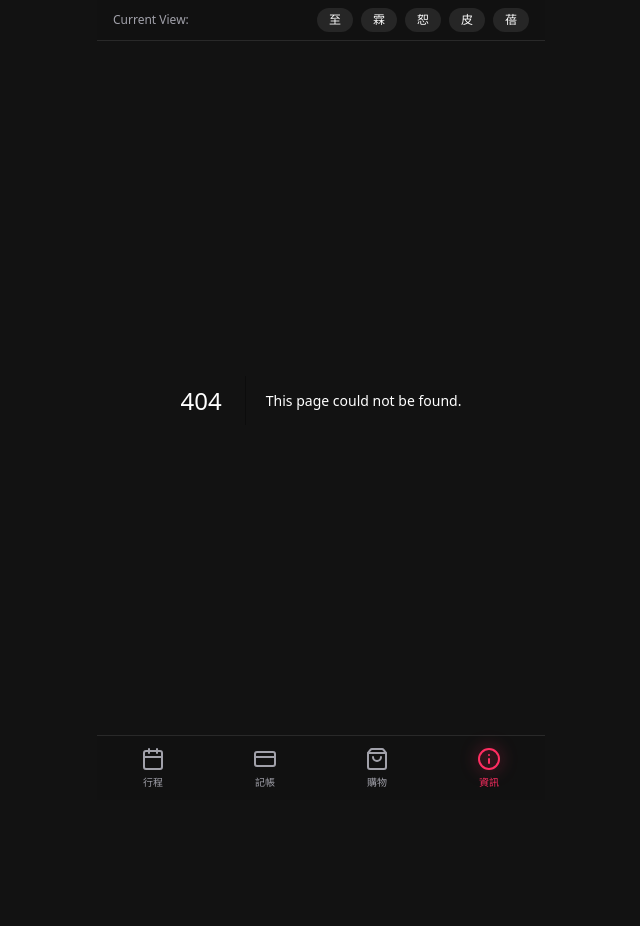
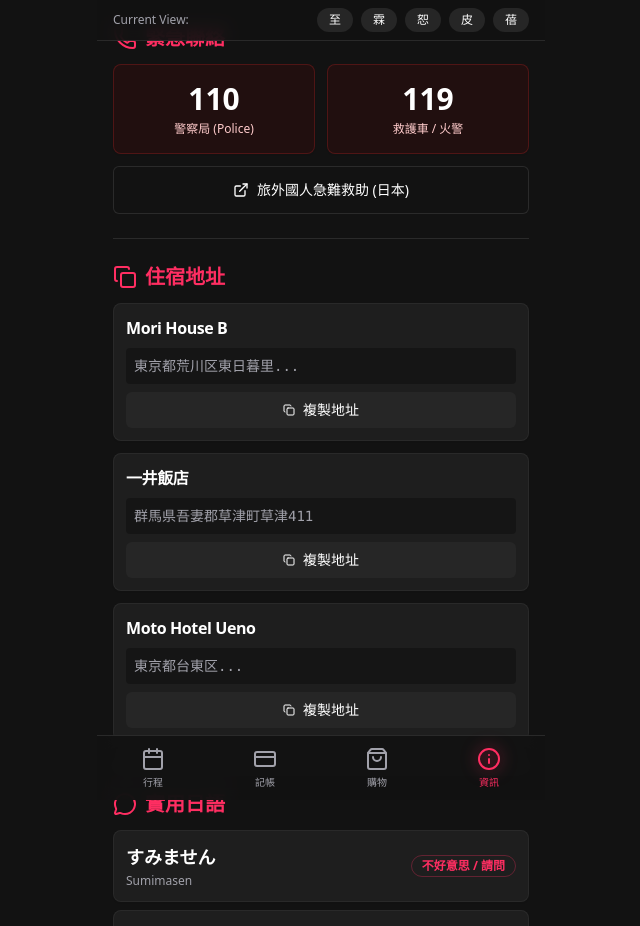
Before and after one commit to aazz0701/japan-tokyo-2026, a Next.js app: page /info in a window 1280 px wide. Before the commit this address had no page. Shown: the top 926 px of the page, without its empty margins (319-959 px from the left). Before the commit the page ends 880 px from the top, so only its background shows below. Built offline with nearby package versions, Linux system fonts and the light colour scheme.

Commit message:
feat: 新增資訊頁面，包含緊急聯絡方式、住宿地址與實用日語

```diff
--- /dev/null
+++ b/app/info/page.tsx
@@ -0,0 +1,9 @@
+import { InfoView } from "@/components/InfoView";
+
+export default function InfoPage() {
+    return (
+        <div className="min-h-screen pb-24">
+            <InfoView />
+        </div>
+    );
+}
--- /dev/null
+++ b/components/InfoView.tsx
@@ -0,0 +1,109 @@
+"use client";
+
+import { LOCATIONS } from "@/lib/constants";
+import { Card, CardContent, CardHeader, CardTitle } from "@/components/ui/card";
+import { Button } from "@/components/ui/button";
+import { Badge } from "@/components/ui/badge";
+import { Copy, Phone, ExternalLink, MessageCircle } from "lucide-react";
+import { Separator } from "@/components/ui/separator";
+
+export function InfoView() {
+    const handleCopy = (text: string) => {
+        navigator.clipboard.writeText(text);
+        alert("已複製到剪貼簿！");
+    };
+
+    const PHRASES = [
+        { jp: "すみません", romaji: "Sumimasen", zh: "不好意思 / 請問" },
+        { jp: "ありがとう", romaji: "Arigatou", zh: "謝謝" },
+        { jp: "これをお願いします", romaji: "Kore o onegaishimasu", zh: "我要這個 (點餐/購物)" },
+        { jp: "お会計をお願いします", romaji: "Okaikei o onegaishimasu", zh: "麻煩結帳" },
+        { jp: "トイレはどこですか？", romaji: "Toire wa doko desu ka?", zh: "廁所在哪裡？" },
+        { jp: "袋はいりません", romaji: "Fukuro wa irimasen", zh: "不用袋子" },
+    ];
+
+    return (
+        <div className="px-4 py-6 space-y-6">
+            {/* 1. Emergency */}
+            <section className="space-y-3">
+                <h2 className="text-xl font-bold flex items-center gap-2 text-primary">
+                    <Phone className="w-6 h-6" /> 緊急聯絡
+                </h2>
+                <div className="grid grid-cols-2 gap-3">
+                    <Card className="bg-red-950/30 border-red-900/50">
+                        <CardContent className="p-4 flex flex-col items-center justify-center text-center">
+                            <div className="text-3xl font-black text-white mb-1">110</div>
+                            <div className="text-xs text-red-200">警察局 (Police)</div>
+                        </CardContent>
+                    </Card>
+                    <Card className="bg-red-950/30 border-red-900/50">
+                        <CardContent className="p-4 flex flex-col items-center justify-center text-center">
+                            <div className="text-3xl font-black text-white mb-1">119</div>
+                            <div className="text-xs text-red-200">救護車 / 火警</div>
+                        </CardContent>
+                    </Card>
+                </div>
+                <Button variant="outline" className="w-full border-white/10 h-12" onClick={() => window.open("https://www.boca.gov.tw/cp-87-212-6831d-1.html", "_blank")}>
+                    <ExternalLink className="w-4 h-4 mr-2" />
+                    旅外國人急難救助 (日本)
+                </Button>
+            </section>
+
+            <Separator className="bg-white/10" />
+
+            {/* 2. Locations */}
+            <section className="space-y-3">
+                <h2 className="text-xl font-bold flex items-center gap-2 text-primary">
+                    <Copy className="w-6 h-6" /> 住宿地址
+                </h2>
+                <div className="space-y-3">
+                    {Object.entries(LOCATIONS).map(([name, address]) => (
+                        <Card key={name} className="bg-[#1E1E1E] border-white/5">
+                            <CardHeader className="p-3 pb-0">
+                                <CardTitle className="text-base text-white">{name}</CardTitle>
+                            </CardHeader>
+                            <CardContent className="p-3 pt-2">
+                                <div className="bg-black/30 p-2 rounded text-sm text-muted-foreground font-mono mb-2 break-all">
+                                    {address}
+                                </div>
+                                <Button size="sm" variant="secondary" className="w-full" onClick={() => handleCopy(address)}>
+                                    <Copy className="w-3 h-3 mr-2" /> 複製地址
+                                </Button>
+                            </CardContent>
+                        </Card>
+                    ))}
+                </div>
+            </section>
+
+            <Separator className="bg-white/10" />
+
+            {/* 3. Phrases */}
+            <section className="space-y-3">
+                <h2 className="text-xl font-bold flex items-center gap-2 text-primary">
+                    <MessageCircle className="w-6 h-6" /> 實用日語
+                </h2>
+                <div className="grid gap-2">
+                    {PHRASES.map((p, i) => (
+                        <Card key={i} className="bg-[#1E1E1E] border-white/5 active:bg-white/5 transition-colors cursor-pointer" onClick={() => {
+                            // Potential TTS feature here
+                        }}>
+                            <CardContent className="p-3 flex justify-between items-center">
+                                <div>
+                                    <div className="font-bold text-lg text-white mb-0.5">{p.jp}</div>
+                                    <div className="text-xs text-muted-foreground">{p.romaji}</div>
+                                </div>
+                                <Badge variant="outline" className="text-xs border-primary/30 text-primary">
+                                    {p.zh}
+                                </Badge>
+                            </CardContent>
+                        </Card>
+                    ))}
+                </div>
+            </section>
+
+            <div className="text-center text-xs text-muted-foreground pt-10 pb-4 opacity-50">
+                Tokyo Trip 2026 PWA v1.0
+            </div>
+        </div>
+    );
+}
```
Also changed, not shown: 1 other file (tests, documents, lock files or other folders).
